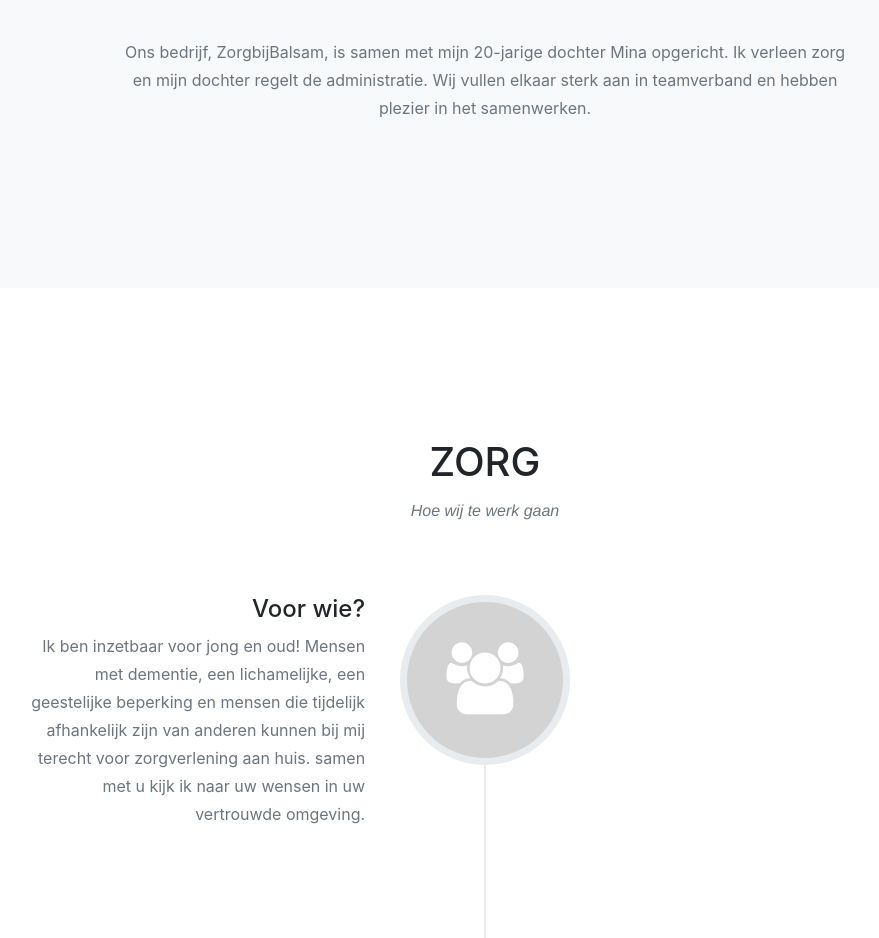
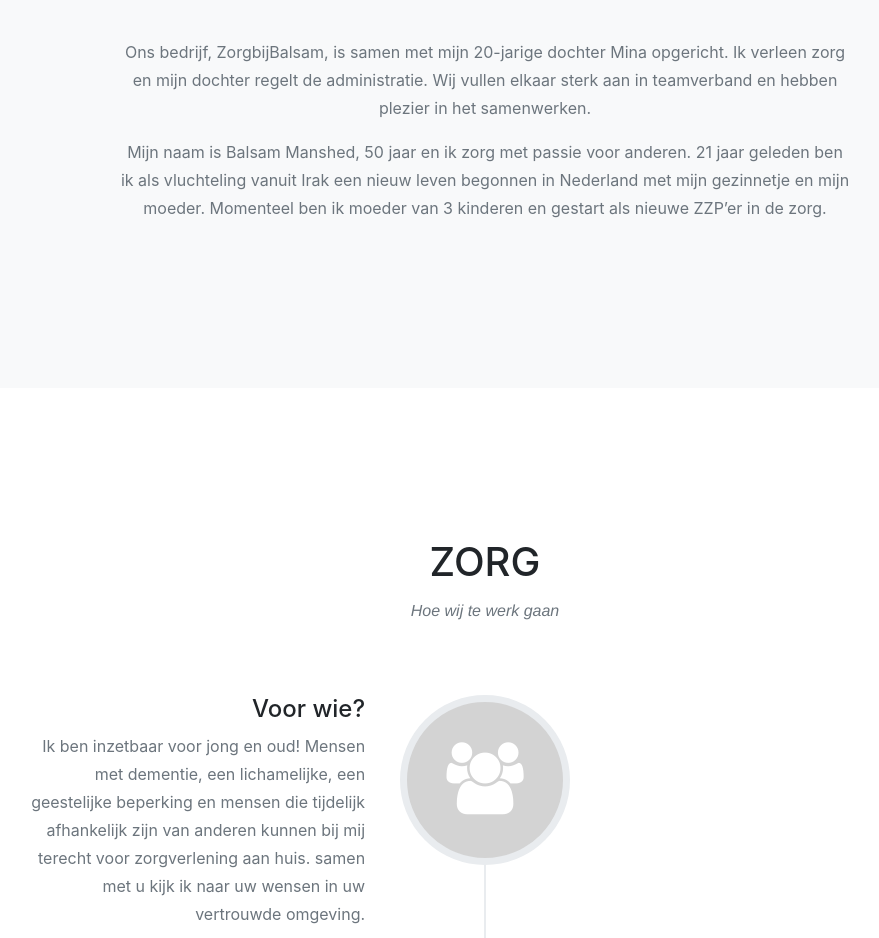
Before and after one commit to zorgbijbalsam/zorgbijbalsam, a website with bundled scripts: page index.html in a window 1280 px wide. Shown: the part 1440-2378 px from the top of the page, without its empty margins (155-1034 px from the left). Built offline with nearby package versions, Linux system fonts and the light colour scheme; a web font is replaced by a local one.

Commit message:
Update index.html

```diff
--- a/index.html
+++ b/index.html
@@ -97,6 +97,7 @@
         <div class="row">
           <div class="col-lg-8 mx-auto text-center">
             <p class="large text-muted">Ons bedrijf, ZorgbijBalsam, is samen met mijn 20-jarige dochter Mina opgericht. Ik verleen zorg en mijn dochter regelt de administratie. Wij vullen elkaar sterk aan in teamverband en hebben plezier in het samenwerken.</p>
+            <p class="large text-muted">Mijn naam is Balsam Manshed, 50 jaar en ik zorg met passie voor anderen. 21 jaar geleden ben ik als vluchteling vanuit Irak een nieuw leven begonnen in Nederland met mijn gezinnetje en mijn moeder. Momenteel ben ik moeder van 3 kinderen en gestart als nieuwe ZZP’er in de zorg. </p>
           </div>
         </div>
       </div>
```
